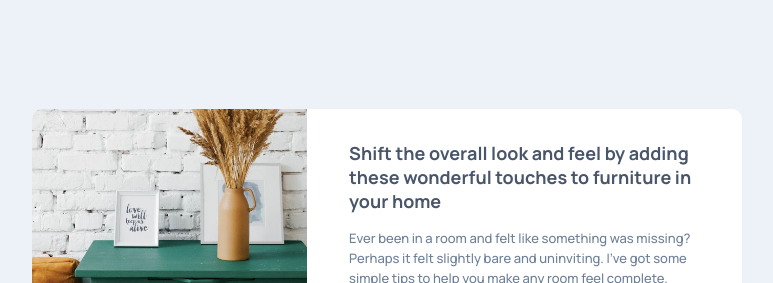
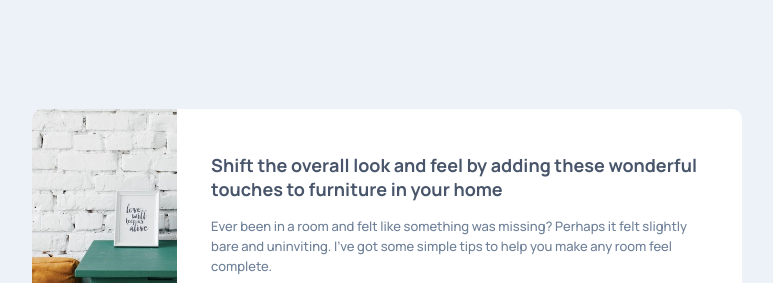
Before and after one commit to GioCura/FrontEndMentor-Article-Preview-Component, a plain HTML site: page index.html in a window 1280 px wide. Shown: the part 116-399 px from the top of the page, without its empty margins (253-1026 px from the left). Drawn offline with Linux system fonts and the light colour scheme.

Commit message:
Update style.css

```diff
--- a/style.css
+++ b/style.css
@@ -48,9 +48,9 @@ main {
   border-radius: 10px;
 }
 
-.img-container {
+/* .img-container {
   width: 100%;
-}
+} */
 
 .img-product {
   width: 100%;
```
